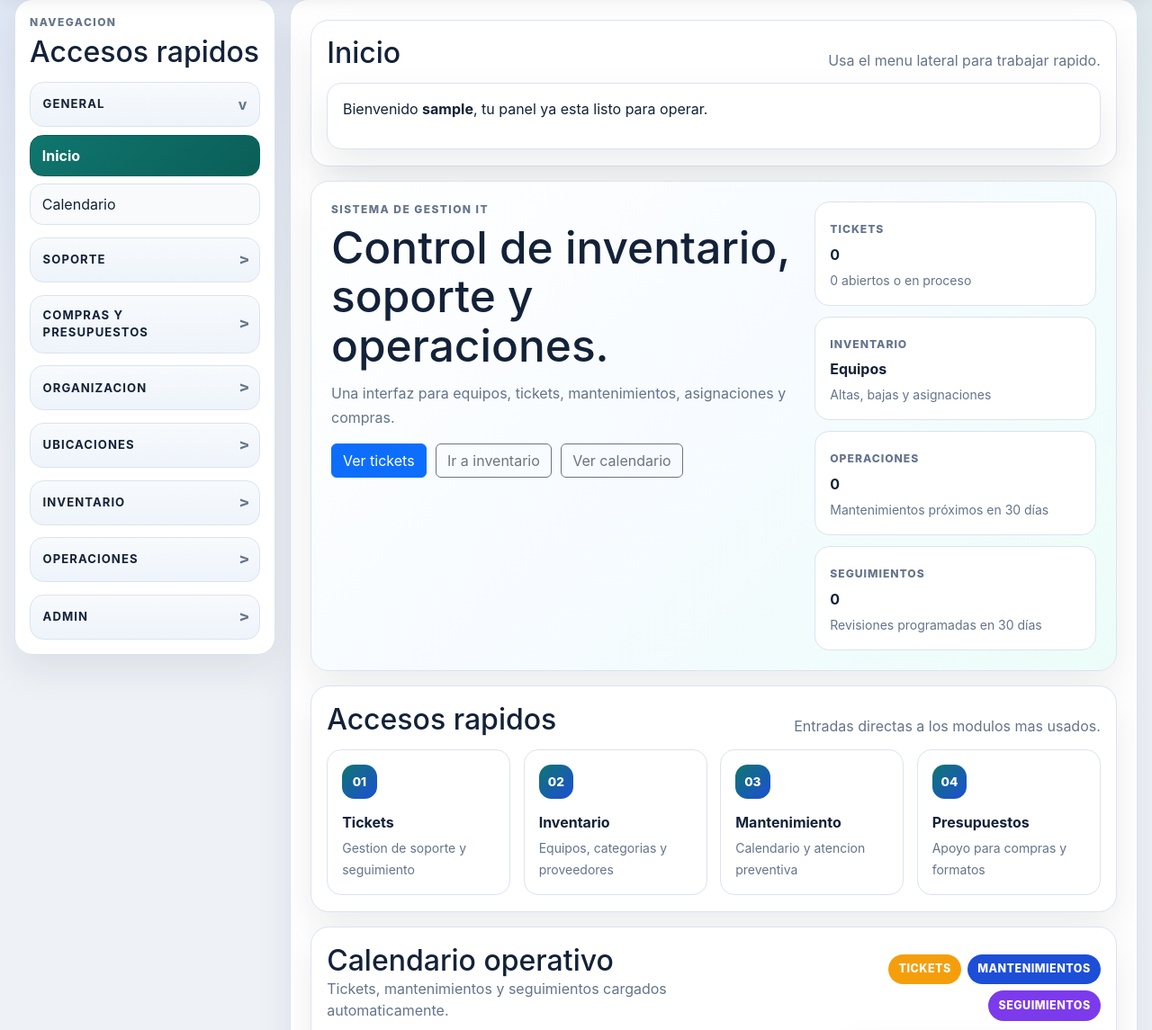
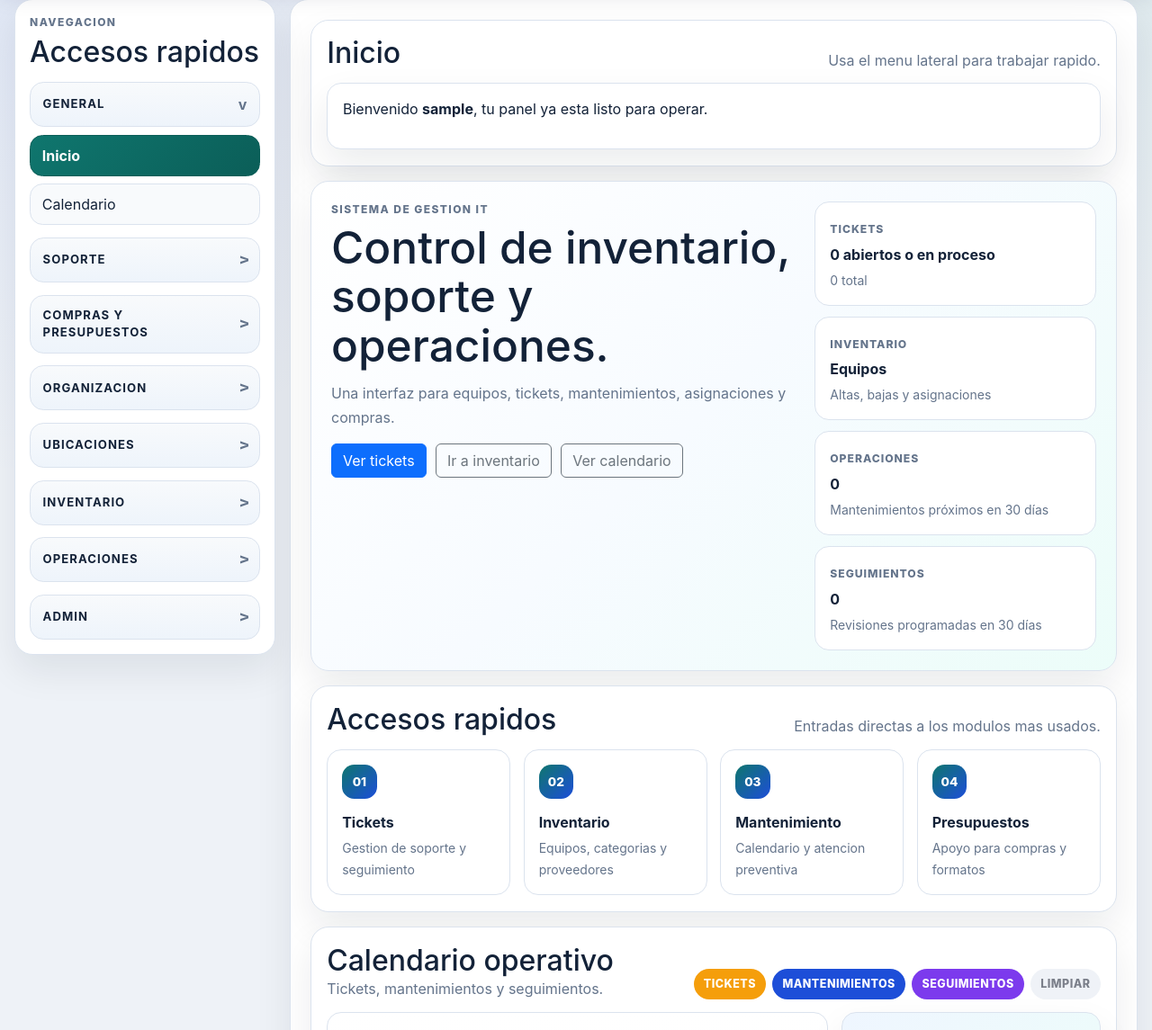
Before and after one commit to LaChivaloca69/Sistema-Gestor-IT-R, a Django app: page / in a window 1280 px wide. Shown: the part 93-1238 px from the top of the page at 90% size. Run offline with Django 5.2, Linux system fonts and the light colour scheme; the visitor is signed in with stand-in values (Sample User, id 1); data comes from the database, SQL or seed files in the repository; data that the repository does not hold is empty; a map, chart or similar area stays blank; some libraries are stand-ins or nearby versions.

Commit message:
Se agregaron filtros en el calendario

```diff
--- a/GestorIT/GestorApp/Templates/home.html
+++ b/GestorIT/GestorApp/Templates/home.html
@@ -47,8 +47,8 @@
 	<div class="hero-panel__stats">
 		<div class="mini-stat">
 			<span class="mini-stat__label">Tickets</span>
-			<strong>{{ dashboard_counts.tickets }}</strong>
-			<small>{{ dashboard_counts.tickets_abiertos }} abiertos o en proceso</small>
+			<strong>{{ dashboard_counts.tickets_abiertos }} abiertos o en proceso</strong>
+			<small>{{ dashboard_counts.tickets }} total</small>
 		</div>
 		<div class="mini-stat">
 			<span class="mini-stat__label">Inventario</span>
@@ -101,12 +101,13 @@
 	<div class="section-block__header">
 		<div>
 			<h2>Calendario operativo</h2>
-			<p>Tickets, mantenimientos y seguimientos cargados automaticamente.</p>
+			<p>Tickets, mantenimientos y seguimientos.</p>
 		</div>
 		<div class="calendar-legend">
-			<span class="calendar-chip calendar-chip--tickets">Tickets</span>
-			<span class="calendar-chip calendar-chip--maintenance">Mantenimientos</span>
-			<span class="calendar-chip calendar-chip--followup">Seguimientos</span>
+			<button type="button" class="calendar-chip calendar-chip--tickets" data-calendar-filter="ticket" aria-pressed="false">Tickets</button>
+			<button type="button" class="calendar-chip calendar-chip--maintenance" data-calendar-filter="mantenimiento" aria-pressed="false">Mantenimientos</button>
+			<button type="button" class="calendar-chip calendar-chip--followup" data-calendar-filter="seguimiento" aria-pressed="false">Seguimientos</button>
+			<button type="button" class="calendar-chip calendar-chip--clear" data-calendar-filter-clear disabled>Limpiar</button>
 		</div>
 	</div>
 	{{ calendar_events|json_script:"home-calendar-events" }}
@@ -163,15 +164,50 @@
 	const modalSubtitle = document.getElementById("calendar-event-subtitle");
 	const modalDetails = document.getElementById("calendar-event-details");
 	const modalLink = document.getElementById("calendar-event-link");
+	const filterButtons = Array.from(document.querySelectorAll("[data-calendar-filter]"));
+	const clearFilterButton = document.querySelector("[data-calendar-filter-clear]");
+	let activeFilter = null;
 	if (!calendarElement || !dataElement || !modal || typeof FullCalendar === "undefined") {
 		return;
 	}
 
-	const events = JSON.parse(dataElement.textContent || "[]");
+	const allEvents = JSON.parse(dataElement.textContent || "[]");
 	const dateFormatter = new Intl.DateTimeFormat("es-MX", {
 		dateStyle: "full",
 		timeStyle: "short",
 	});
+	const calendarFilterGroups = {
+		ticket: ["ticket"],
+		mantenimiento: ["mantenimiento"],
+		seguimiento: ["seguimiento", "seguimiento_ticket"],
+	};
+
+	const getVisibleEvents = () => {
+		if (!activeFilter) {
+			return allEvents;
+		}
+
+		const allowedTypes = calendarFilterGroups[activeFilter] || [activeFilter];
+		return allEvents.filter((event) => allowedTypes.includes((event.extendedProps || {}).caseType));
+	};
+
+	const syncFilterState = () => {
+		filterButtons.forEach((button) => {
+			const isActive = button.dataset.calendarFilter === activeFilter;
+			button.classList.toggle("is-active", isActive);
+			button.setAttribute("aria-pressed", String(isActive));
+		});
+
+		if (clearFilterButton) {
+			clearFilterButton.disabled = !activeFilter;
+		}
+	};
+
+	const applyFilter = (nextFilter) => {
+		activeFilter = nextFilter;
+		syncFilterState();
+		calendar.refetchEvents();
+	};
 
 	const hideModal = () => {
 		modal.hidden = true;
@@ -257,13 +293,29 @@
 		navLinks: true,
 		nowIndicator: true,
 		dayMaxEvents: true,
-		events,
+		events(fetchInfo, successCallback) {
+			successCallback(getVisibleEvents());
+		},
 		eventClick(info) {
 			info.jsEvent.preventDefault();
 			showModal(info.event);
 		},
 	});
 
+	filterButtons.forEach((button) => {
+		button.addEventListener("click", () => {
+			applyFilter(button.dataset.calendarFilter || null);
+		});
+	});
+
+	if (clearFilterButton) {
+		clearFilterButton.addEventListener("click", () => {
+			applyFilter(null);
+		});
+	}
+
+	syncFilterState();
+
 	calendar.render();
 })();
 </script>
--- a/GestorIT/GestorApp/views.py
+++ b/GestorIT/GestorApp/views.py
@@ -2423,6 +2423,30 @@ def _build_home_calendar_events():
             )
         )
 
+    for seguimiento in SeguimientoTicket.objects.select_related("ticket", "usuario").order_by("-fecha_check")[:80]:
+        event_date = seguimiento.fecha_proximo_seguimiento or _calendar_day(seguimiento.fecha_check)
+        events.append(
+            _calendar_event(
+                f"Check {seguimiento.folio_check or seguimiento.ticket.folio_ticket}",
+                event_date,
+                color="#7c3aed" if not seguimiento.ya_terminado else "#0f766e",
+                details=[
+                    {"label": "Ticket", "value": _calendar_label(getattr(seguimiento.ticket, 'folio_ticket', None))},
+                    {"label": "Estado", "value": "Terminado" if seguimiento.ya_terminado else "Pendiente"},
+                    {"label": "Avance", "value": _calendar_label(seguimiento.avance_realizado)},
+                    {"label": "Pendiente", "value": _calendar_label(seguimiento.pendiente)},
+                    {"label": "Proximo paso", "value": _calendar_label(seguimiento.proximo_paso)},
+                    {"label": "Usuario", "value": _calendar_label(str(seguimiento.usuario) if seguimiento.usuario else None)},
+                    {"label": "Observacion", "value": _calendar_label(seguimiento.observacion)},
+                ],
+                case_type="seguimiento_ticket",
+                case_type_label="Check",
+                case_label=seguimiento.folio_check or seguimiento.ticket.folio_ticket,
+                action_url=reverse("seguimientoticket_update", args=[seguimiento.pk]),
+                action_text="Abrir check",
+            )
+        )
+
     events.sort(key=lambda event: event["start"])
     return events
 
--- a/GestorIT/static/GestorApp/css/app.css
+++ b/GestorIT/static/GestorApp/css/app.css
@@ -371,16 +371,34 @@ ul.model-grid li a { display: block; padding: 0.85rem; border: 1px solid var(--a
     min-height: 2.1rem;
     padding: 0.25rem 0.7rem;
     border-radius: 999px;
+    border: 0;
+    cursor: pointer;
     color: #fff;
     font-size: 0.78rem;
     font-weight: 800;
     letter-spacing: 0.04em;
     text-transform: uppercase;
+    transition: transform 0.18s ease, box-shadow 0.18s ease, opacity 0.18s ease;
 }
 
 .calendar-chip--tickets { background: #f59e0b; }
 .calendar-chip--maintenance { background: #1d4ed8; }
 .calendar-chip--followup { background: #7c3aed; }
+.calendar-chip--clear { background: #e2e8f0; color: #0f172a; }
+
+.calendar-chip:hover:not(:disabled) {
+    transform: translateY(-1px);
+}
+
+.calendar-chip.is-active {
+    box-shadow: 0 0 0 2px rgba(15, 23, 42, 0.18), 0 0 0 2px rgba(255, 255, 255, 0.55) inset;
+}
+
+.calendar-chip:disabled {
+    cursor: not-allowed;
+    opacity: 0.55;
+    transform: none;
+}
 
 .calendar-summary {
     margin: 0.75rem 0 0;
```
